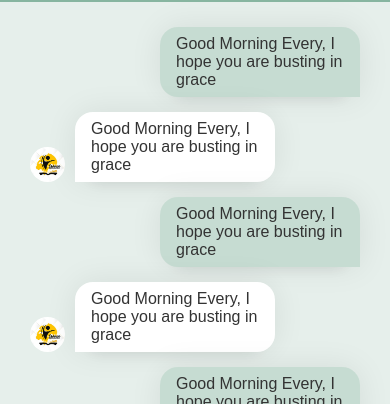
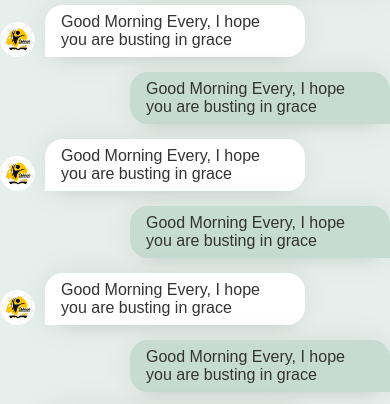
Before and after one commit to mjmartey19/Scholar-Chat-App, a plain HTML site: page chat.html in a window 390 px wide. Shown: the part 173-577 px from the top of the page. Drawn offline with Linux system fonts and the light colour scheme.

Commit message:
Update style.css

```diff
--- a/style.css
+++ b/style.css
@@ -361,7 +361,18 @@ padding: 0 13px;
 }
 
 @media (max-width:786px){
-	.wrapper{
-		max-height:100%;
-	}
+	body{
+height:100vh;
+background:#f7f7f7;
 }
+
+.wrapper{
+width:450px;
+border-radius:0px;
+box-shadow:none;
+position:fixed;
+height:100%;
+}
+
+
+}
```
